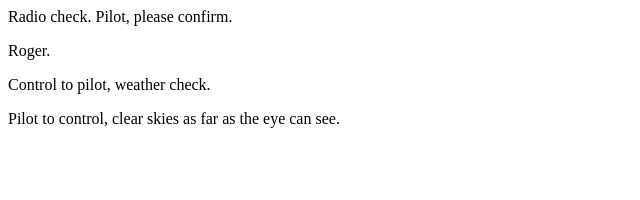
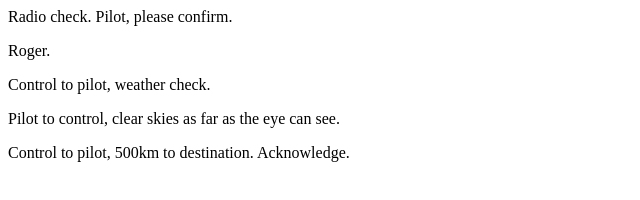
Before and after one commit to agamble8/communication-log, a plain HTML site: page index.html in a window 1280 px wide. Shown: the whole page, without its empty margins (0-640 px from the left). Drawn offline with Linux system fonts and the light colour scheme.

Commit message:
Fifth commit

```diff
--- a/index.html
+++ b/index.html
@@ -4,5 +4,6 @@
    <p>Roger. </p>
    <p>Control to pilot, weather check.</p>
    <p>Pilot to control, clear skies as far as the eye can see.</p>
+   <p>Control to pilot, 500km to destination. Acknowledge.</p>
 </body>
 </html>
```
